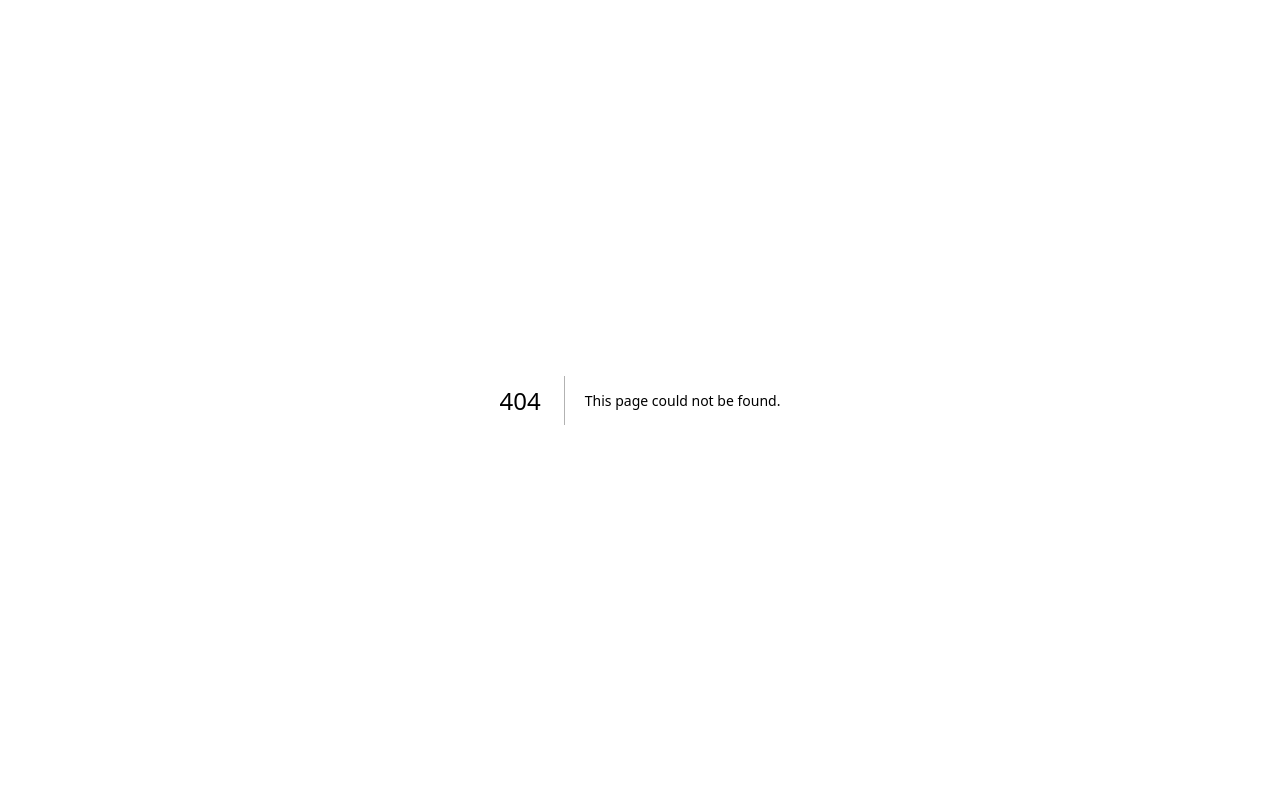
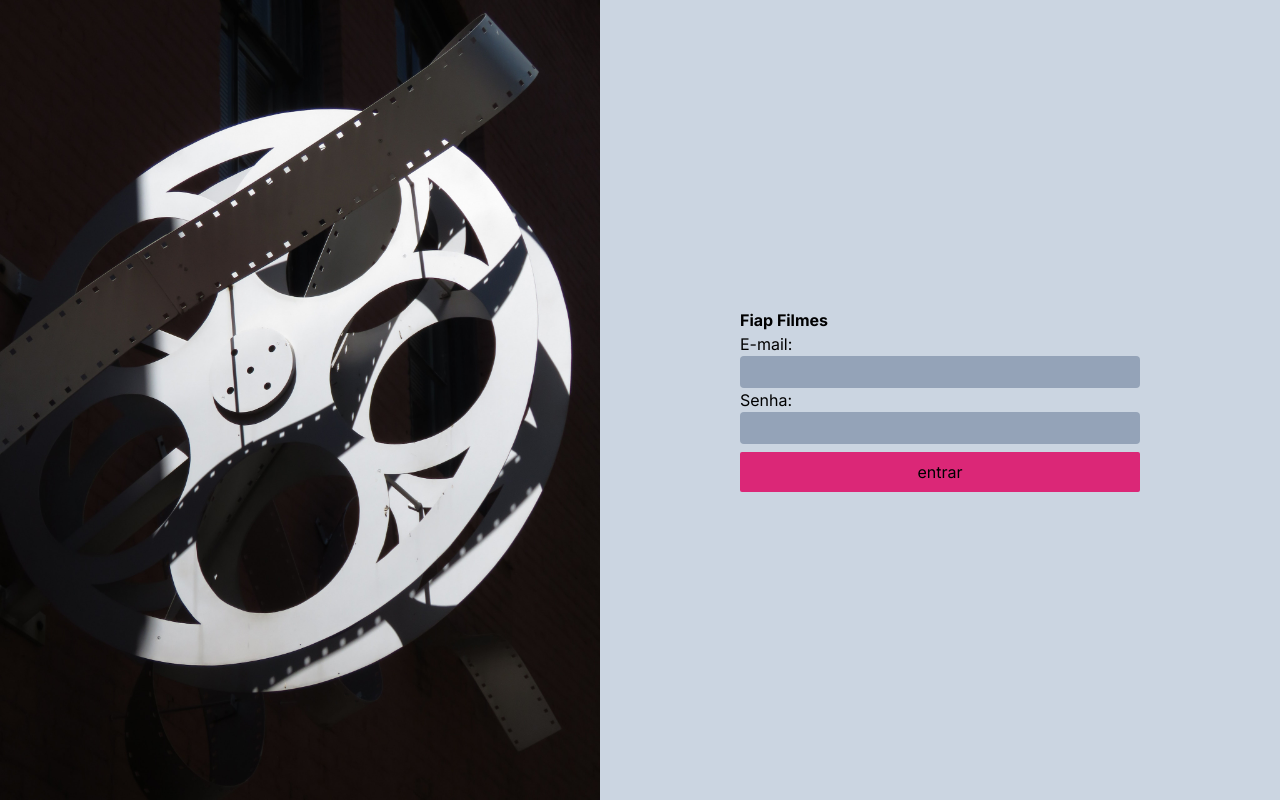
Before and after one commit to AntonioRamosFerreira/fiapfilmes, a Next.js app: page /login in a window 1280 px wide. Before the commit this address had no page. Built offline with nearby package versions, Linux system fonts and the light colour scheme.

Commit message:
Add files via upload

```diff
--- /dev/null
+++ b/db.json
@@ -0,0 +1,14 @@
+{
+   "data" : [
+        {
+          "title": "Dune",
+          "author": "Frank Herbert",
+          "year": "1965"
+        },
+        {
+          "title": "The Left Hand of Darkness",
+          "author": "Ursula K. Le Guin",
+          "year": "1969"
+        }
+      ]
+}
--- a/package.json
+++ b/package.json
@@ -16,6 +16,7 @@
     "postcss": "8.4.27",
     "react": "^18.2.0",
     "react-dom": "^18.2.0",
+    "react-hot-toast": "^2.4.1",
     "tailwindcss": "3.3.3"
   }
 }
--- a/src/app/globals.css
+++ b/src/app/globals.css
@@ -18,10 +18,11 @@
 
 body {
   color: rgb(var(--foreground-rgb));
-  background: linear-gradient(
+  background: rgb(203 213 225);
+      {/*linear-gradient(
       to bottom,
       transparent,
       rgb(var(--background-end-rgb))
     )
-    rgb(var(--background-start-rgb));
+    rgb(var(--background-start-rgb));*/}
 }
--- a/src/app/layout.js
+++ b/src/app/layout.js
@@ -1,5 +1,7 @@
+import { Toaster } from 'react-hot-toast'
 import './globals.css'
 import { Inter } from 'next/font/google'
+
 
 const inter = Inter({ subsets: ['latin'] })
 
@@ -11,7 +13,10 @@ export const metadata = {
 export default function RootLayout({ children }) {
   return (
     <html lang="en">
-      <body className={inter.className}>{children}</body>
+      <body className={inter.className}>
+        {children}
+        <Toaster position='bottom-right' />
+      </body>
     </html>
   )
 }
--- /dev/null
+++ b/src/app/login/page.jsx
@@ -0,0 +1,66 @@
+"use client"
+
+
+import Image from "next/image";
+import loginimage from "@/images/login.jpg"
+import { useState } from "react";
+import { useRouter } from "next/navigation";
+import { toast } from "react-hot-toast";
+
+export default function Login (){
+    const[email, setEmail] = useState("")
+    const[senha, setSenha] = useState("")
+    const { push } = useRouter ()
+
+    function login(e){
+        e.preventDefault()
+    if(email === "ramosfrr3002@outlook.com.br" && senha === "123456"){
+        push("/")
+        console.log(email, senha)
+    }else{
+        toast.error("Credenciais inválidas", {
+             style: {
+                backgroundColor: '#333',
+                color: "#fff"
+             }
+            })
+    }
+}
+
+
+    return(
+        <div className="flex h-screen">
+            <aside className="hidden md:flex">
+               <Image className="h-full w-full object-cover" src={loginimage} alt =""/>
+            </aside>
+
+            <main className="container m-auto max-w-md p-6">
+
+                <h1 className="text x-1 font-bold">Fiap Filmes</h1>
+                <form onSubmit={login} className="flex flex-col">
+                    <label htmlFor="email" >E-mail: </label>
+                    <input
+                        className="bg-slate-400 p-1 rounded"
+                        type="email"
+                        id="email"
+                        value={email}
+                        onChange={e => setEmail(e.target.value)}
+                    />
+
+                    <label htmlFor="senha" >Senha: </label>
+                    <input
+                        className="bg-slate-400 p-1 rounded"
+                        type="password"
+                        id="senha"
+                        value={senha}
+                        onChange={e => setSenha(e.target.value)}
+                    />
+
+                    <button className="bg-pink-600 p-2 mt-2 rounded-sm">entrar</button>
+                </form>
+
+            </main>
+
+        </div>
+    )
+}
```
Also changed, not shown: src/images/login.jpg (added), 1 other file (tests, documents, lock files or other folders).
